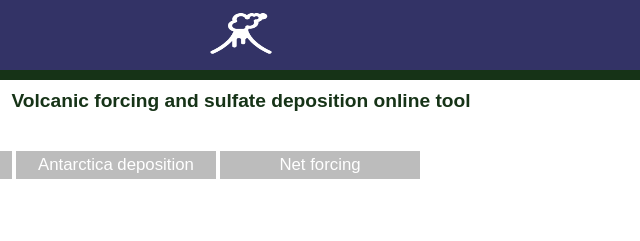
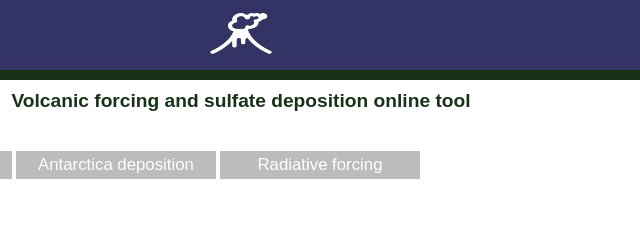
Before and after one commit to cemac/volcanic-forcing-deposition, a plain HTML site: page index.html in a window 1280 px wide. Shown: the top 241 px of the page, 399-1039 px from the left. Drawn offline with Linux system fonts and the light colour scheme.

Commit message:
Adjust forcing button label in index
Net forcing -> Radiative forcing

```diff
--- a/index.html
+++ b/index.html
@@ -93,7 +93,7 @@
               <button id="forcing_button"
                       class="plot_control_button"
                       onclick="plot('forcing')">
-                Net forcing
+                Radiative forcing
               </button>
             </div>
           <!-- end plot controls container: _______________________________ -->
```
